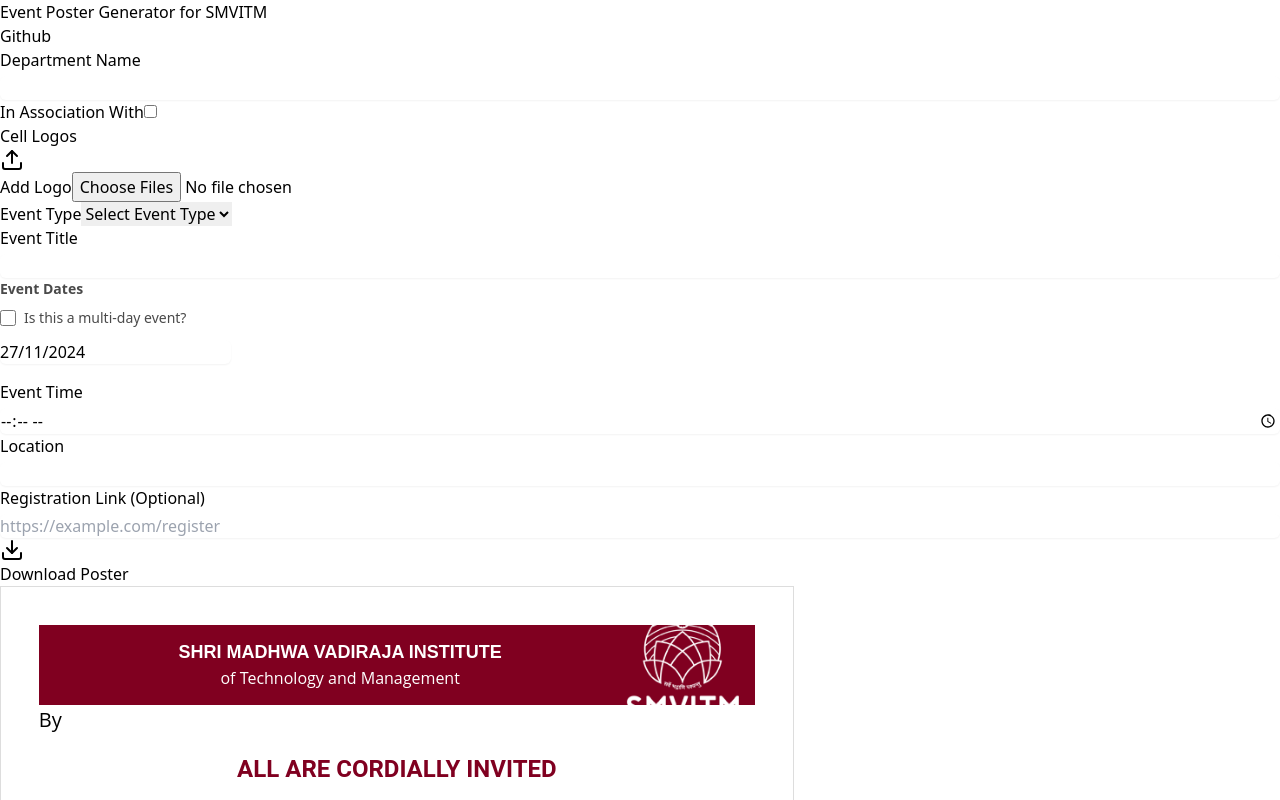
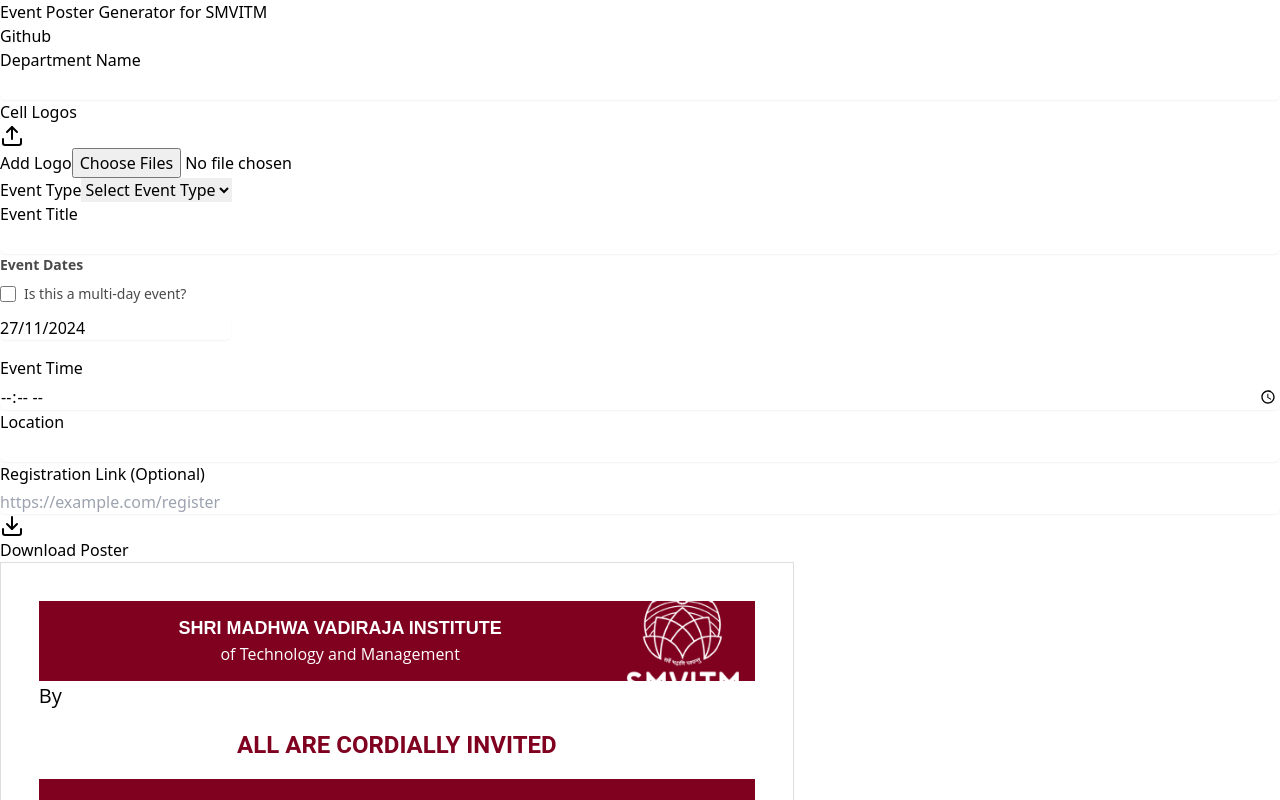
Before and after one commit to sumedhnvda/posterlab, a React (Vite) app: page / in a window 1280 px wide. Shown: the top 800 px of the page. Built offline with nearby package versions, Linux system fonts and the light colour scheme.

Commit message:
Update PosterForm.jsx

```diff
--- a/src/components/PosterForm.jsx
+++ b/src/components/PosterForm.jsx
@@ -6,7 +6,6 @@ import { Upload, X } from 'lucide-react';
 export default function PosterForm({ onSubmit, initialData }) {
   const [formData, setFormData] = useState({
     departmentName: '',
-    inAssociation: false,
     cellLogos: [],
     eventTitle: '',
     eventType: '',
@@ -108,16 +107,6 @@ export default function PosterForm({ onSubmit, initialData }) {
           onChange={(e) => handleChange('departmentName', e.target.value)}
           className="mt-1 block w-full rounded-md border-gray-300 shadow-sm focus:border-indigo-500 focus:ring-indigo-500"
           required
-        />
-      </div>
-
-      <div className="flex items-center space-x-4">
-        <label className="block text-sm font-medium text-gray-700">In Association With</label>
-        <input
-          type="checkbox"
-          checked={formData.inAssociation}
-          onChange={(e) => handleChange('inAssociation', e.target.checked)}
-          className="h-4 w-4 text-indigo-600 border-gray-300 rounded focus:ring-indigo-500"
         />
       </div>
 
```
